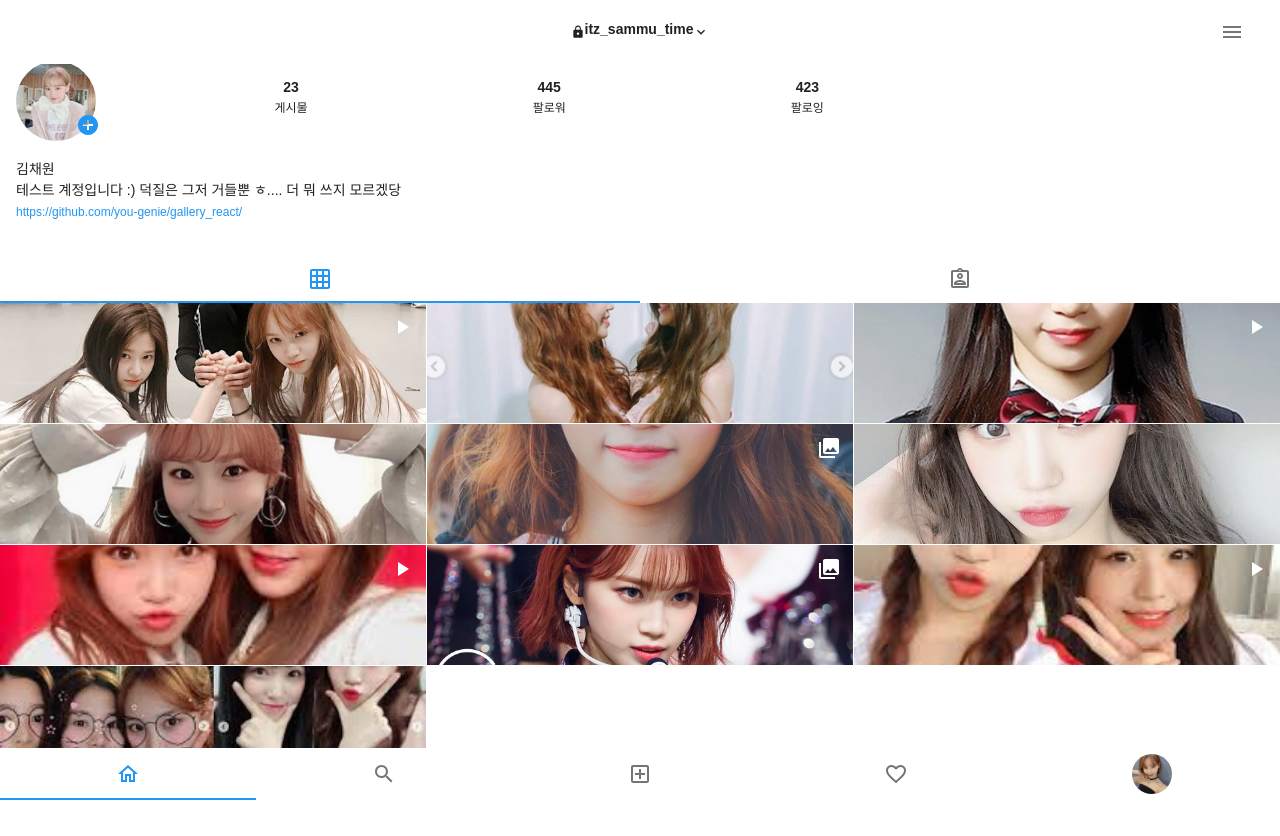
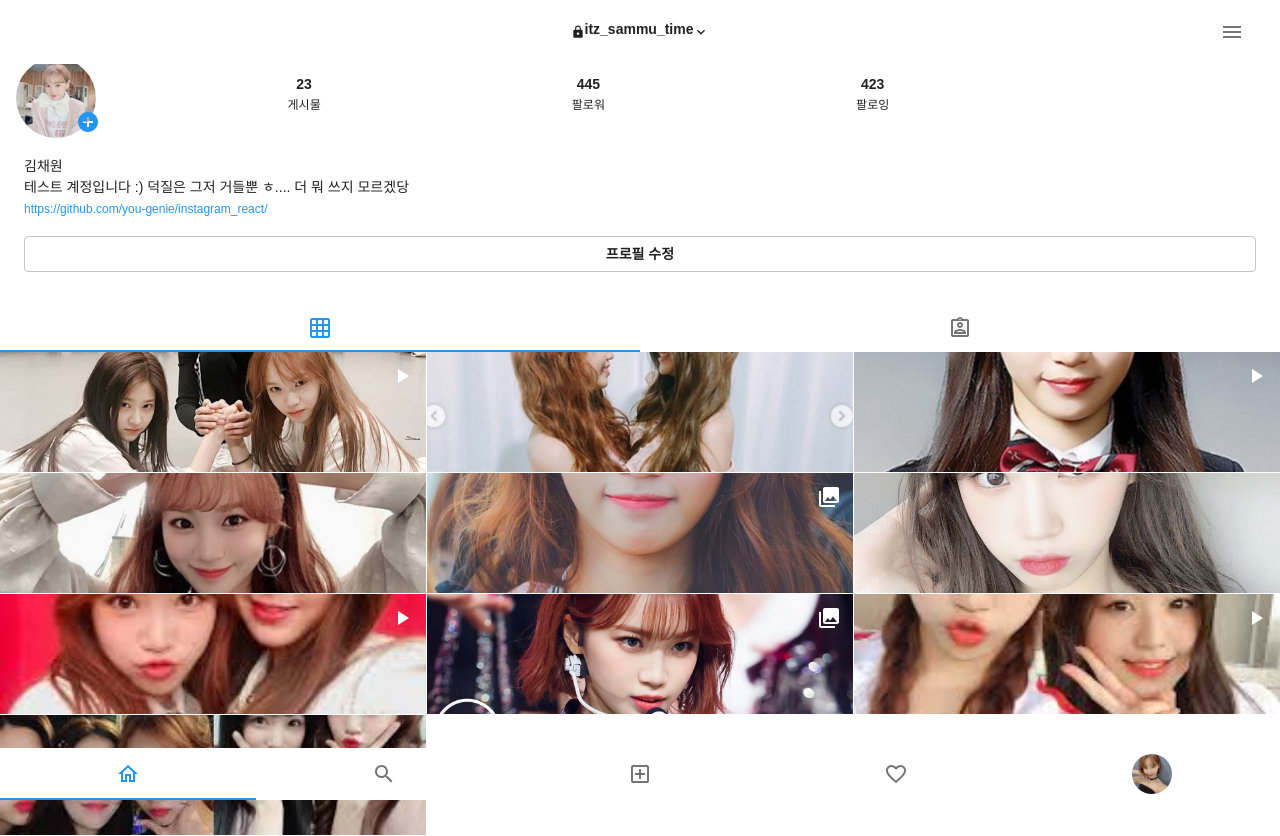
Before and after one commit to you-genie/formixmatch, a React (Create React App) app: page / in a window 1280 px wide. Before the commit the page ends 800 px from the top, so only its background shows below. Built offline with nearby package versions, Linux system fonts and the light colour scheme.

Commit message:
[#2] All done on my_feed

```diff
--- a/src/App.js
+++ b/src/App.js
@@ -3,7 +3,7 @@ import React, { Component } from 'react';
 
 import { BrowserRouter as Router, Route, Switch } from 'react-router-dom';
 
-import AppBar from "./modules/components/appBar/ProfileAppBar";
+import ProfileAppBar from "./modules/components/appBar/ProfileAppBar";
 import AppFooter from "./modules/views/AppFooter";
 import Home from "./modules/routes/MyFeed";
 import Pictorant from "./modules/routes/Pictorant";
@@ -15,8 +15,12 @@ function Index() {
   return (
       <Router>
           <div>
-              <AppBar />
-              <div style={{marginTop: '45px'}}>
+              <div style={{height: '50px'}}>
+                  <Switch>
+                      <Route exact path="/" component={ProfileAppBar} />
+                  </Switch>
+              </div>
+              <div>
                   <Switch>
                       <Route exact path="/" component={Home} />
                       <Route path="/pictorant" component={Pictorant} />
--- a/src/modules/components/ProfileCard.js
+++ b/src/modules/components/ProfileCard.js
@@ -18,8 +18,8 @@ import TextButton from "./TextButton";
 
 const useStyles = makeStyles((theme) => ({
     root: {
-        width: '90%',
-        margin: theme.spacing(1),
+        width: '100%',
+        padding: theme.spacing(1),
     },
     upCard: {
         display: 'flex',
@@ -28,14 +28,10 @@ const useStyles = makeStyles((theme) => ({
         width: '100%'
     },
     downCardContent: {
-        paddingLeft: theme.spacing(1),
         paddingTop: theme.spacing(0)
     },
     name: {
         margin: theme.spacing(8, 1, 1, 0),
-        [theme.breakpoints.down('sm')]: {
-            margin: theme.spacing(0, 1, 1, 0),
-        }
     },
     profileImg: {
         width: '80px',
@@ -51,6 +47,10 @@ const useStyles = makeStyles((theme) => ({
         flex: 1,
         margin: theme.spacing(0, 2, 2, 2),
     },
+    modifyButton: {
+        marginTop: theme.spacing(2),
+        width: '100%'
+    }
 }))
 
 function ProfileCard(props) {
@@ -125,7 +125,11 @@ function ProfileCard(props) {
                             </Link>
                         ))}
                     </Grid>
-
+                    <Button
+                        variant='outlined'
+                        className={classes.modifyButton}>
+                        프로필 수정
+                    </Button>
 
                 </CardContent>
             </Card>
@@ -146,7 +150,7 @@ ProfileCard.defaultProps = {
     name: '김채원',
     description: '테스트 계정입니다 :) 덕질은 그저 거들뿐 ㅎ.... 더 뭐 쓰지 모르겠당',
     sites: [
-        'https://github.com/you-genie/gallery_react/'
+        'https://github.com/you-genie/instagram_react/'
     ],
 }
 export default ProfileCard;
```
